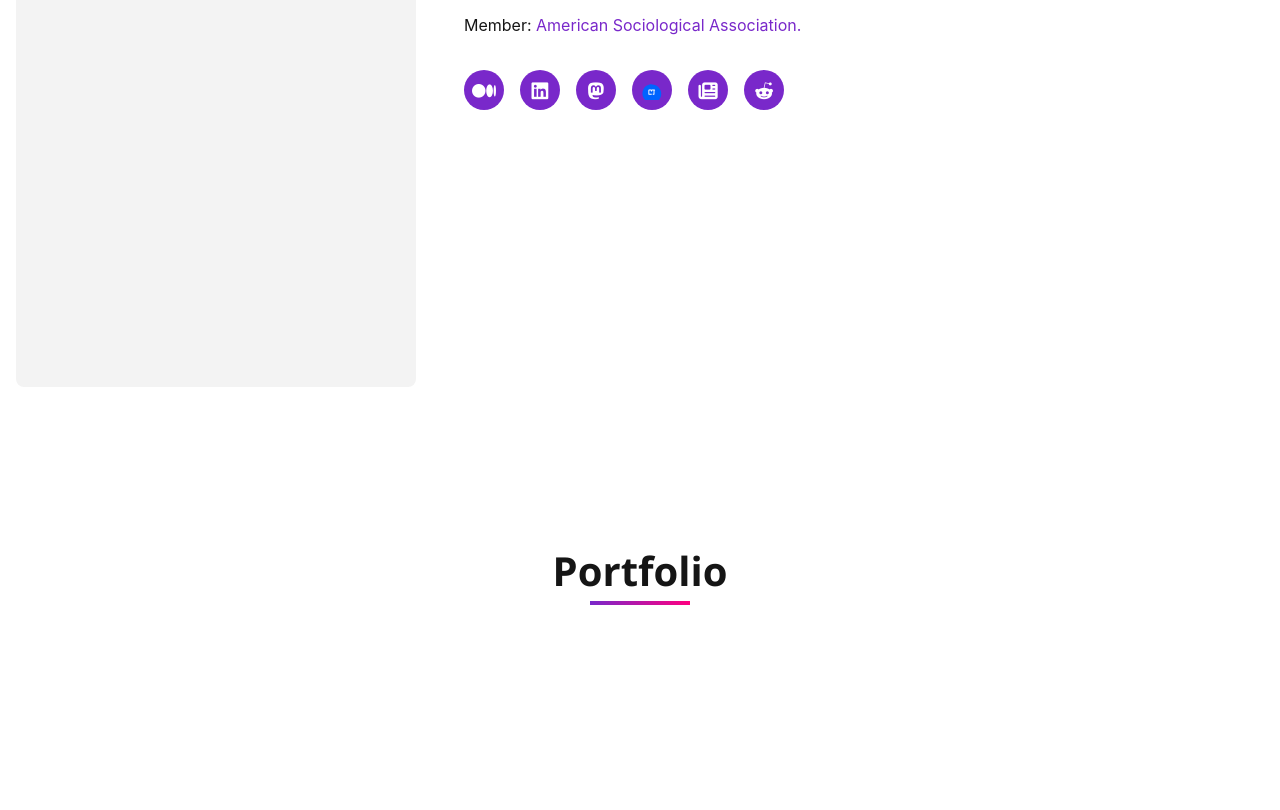
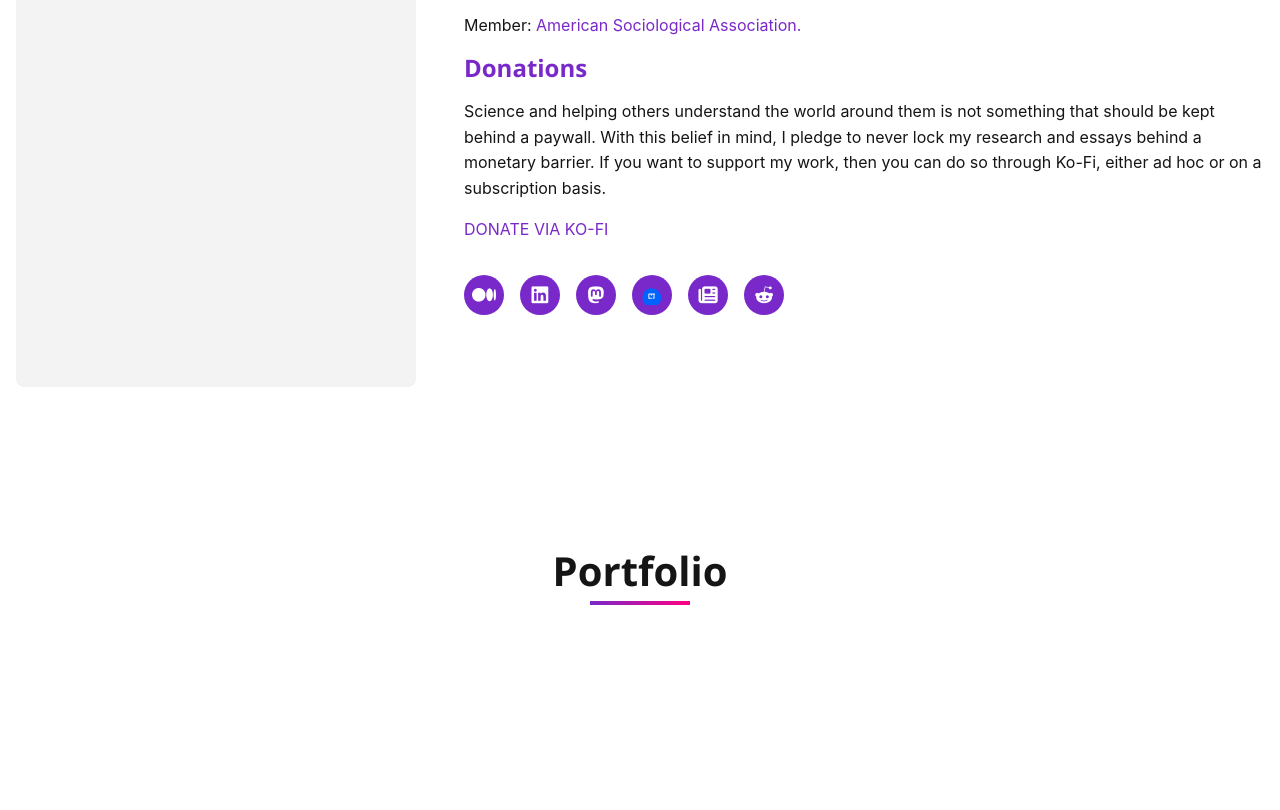
Before and after one commit to disruptnorms/disruptnorms.github.io, a plain HTML site: page index.html in a window 1280 px wide. Shown: the part 1319-2129 px from the top of the page. Drawn offline with Linux system fonts and the light colour scheme; no server answers.

Commit message:
Update index.html
Added Ko-Fi donation method.

```diff
--- a/index.html
+++ b/index.html
@@ -81,6 +81,9 @@
 
                     <h3>Memberships</h3>
                     <p> Member: <a href="https://www.asanet.org" target="_blank">American Sociological Association.</a></p>
+                    <h3>Donations</h3>
+                    <p>Science and helping others understand the world around them is not something that should be kept behind a paywall. With this belief in mind, I pledge to never lock my research and essays behind a monetary barrier. If you want to support my work, then you can do so through Ko-Fi, either ad hoc or on a subscription basis. </p>
+                    <p><a href="https://ko-fi.com/disruptnorms" target="_blank">DONATE VIA KO-FI</a></p>
                     <div class="social-links">
                         <a href="https://medium.com/@stephensmw" target="_blank" class="social-icon">
                             <i class="fab fa-medium"></i>
```
